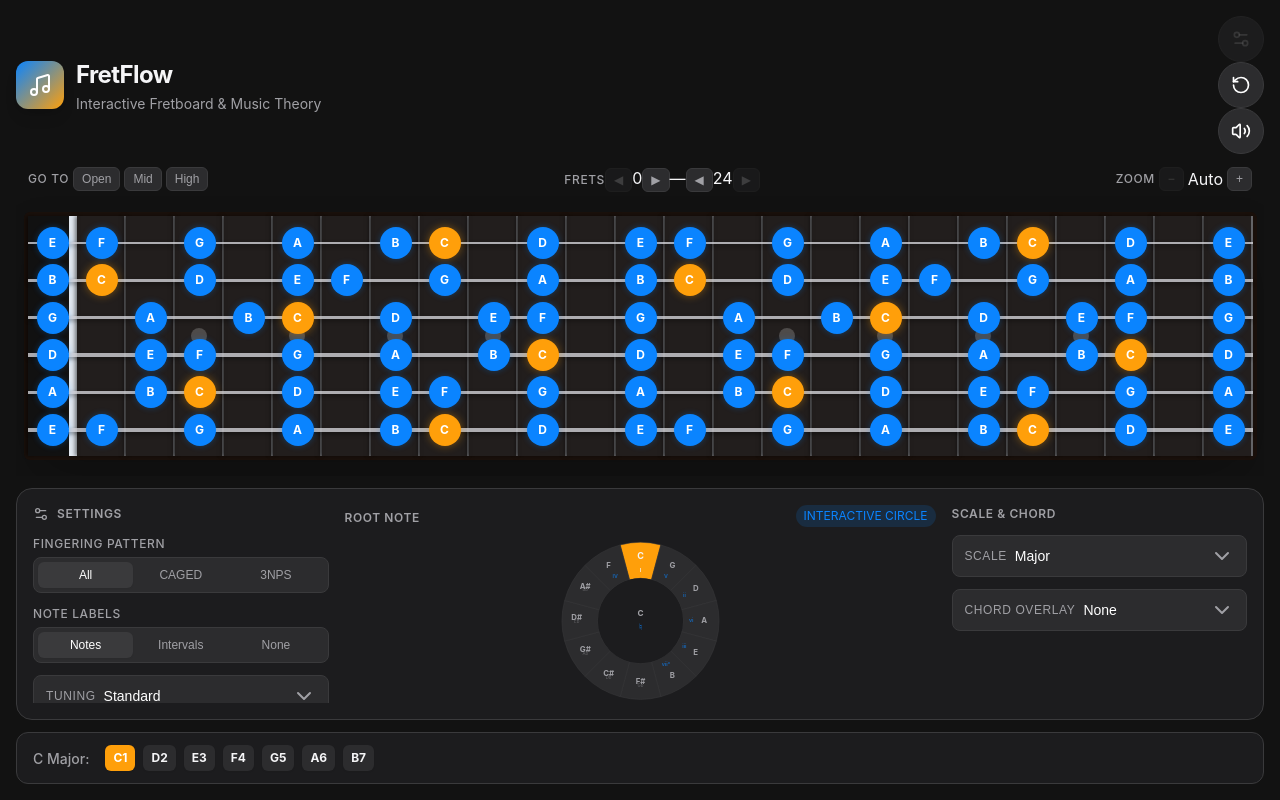
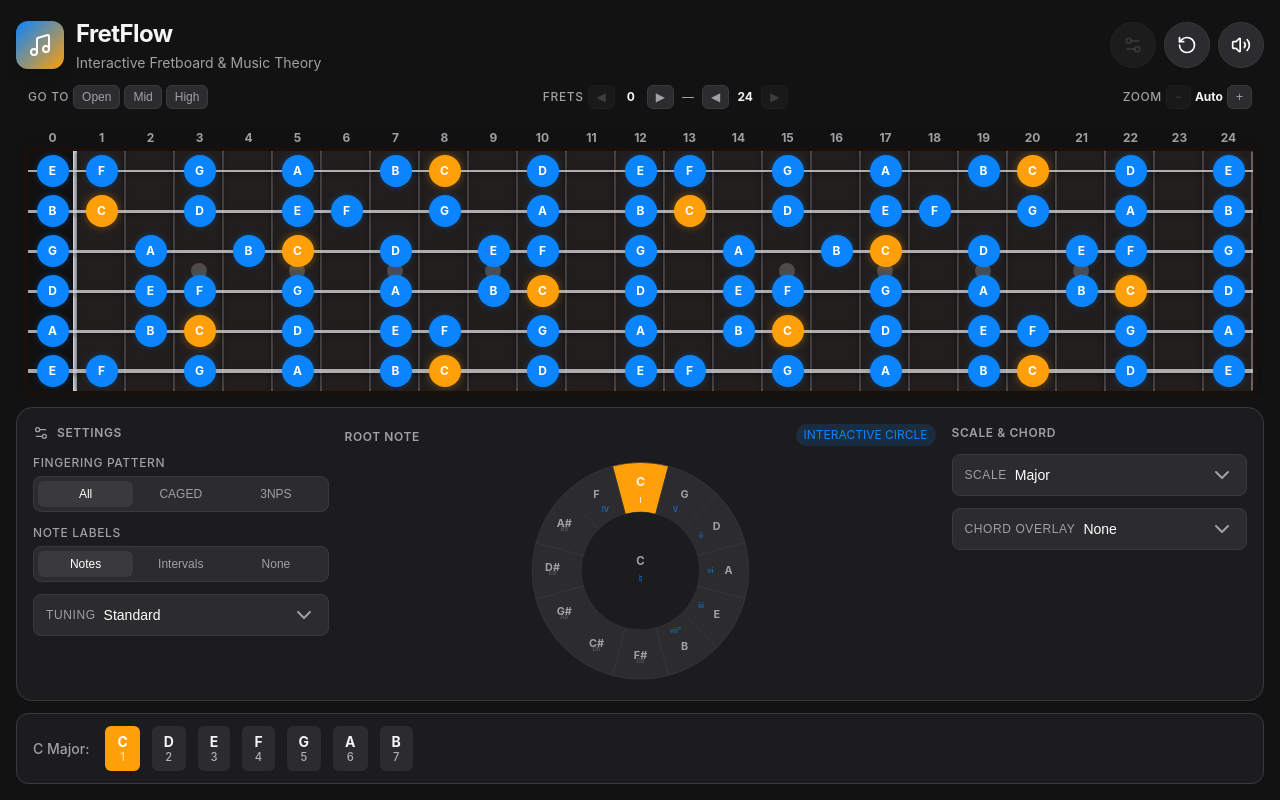
Before and after one commit to iecg/fretboard-app, a React (Vite) app: page / in a window 1280 px wide. Built offline with nearby package versions, Linux system fonts and the light colour scheme.

Commit message:
style: Update global styles and App.css for new UI features; refresh README

```diff
--- a/src/App.css
+++ b/src/App.css
@@ -97,6 +97,12 @@
   flex-shrink: 0;
 }
 
+.header-actions {
+  display: flex;
+  gap: var(--space-2);
+  align-items: center;
+}
+
 .mute-btn:hover {
   background-color: var(--surface-highlight);
   transform: scale(1.05);
@@ -135,7 +141,7 @@
   position: relative;
   width: 100%;
   overflow-x: auto;
-  padding: var(--space-4) var(--space-2);
+  padding: var(--space-4) var(--space-2) 0;
 }
 
 .fretboard-neck {
@@ -144,6 +150,23 @@
   box-shadow: 0 25px 50px -12px rgba(0, 0, 0, 0.25);
   border: 4px solid var(--fretboard-border);
   background-color: var(--fretboard-wood);
+  overflow: hidden;
+}
+
+/* Shape labels below fretboard */
+.shape-labels-row {
+  position: relative;
+  height: 1.5rem;
+  margin-top: var(--space-1);
+}
+
+.shape-label {
+  position: absolute;
+  transform: translateX(-50%);
+  font-size: var(--text-xs);
+  font-weight: 600;
+  color: var(--text-muted);
+  white-space: nowrap;
 }
 
 /* Dynamic Box Overlays behind strings */
@@ -165,22 +188,26 @@
 }
 
 .fret-zero {
-  width: 4rem;
   background-color: var(--fret-nut-bg);
-  border-right: 8px solid var(--fret-nut-wire);
+  border-right: 4px solid var(--fret-nut-wire);
 }
 
 .fret-standard {
-  flex: 1;
   border-right: 2px solid var(--fret-wire);
 }
 
+.fret-numbers-row {
+  display: flex;
+}
+
 .fret-number {
-  position: absolute;
-  top: -1.5rem;
   font-size: 0.75rem;
   font-weight: 700;
   color: var(--text-muted);
+  user-select: none;
+  -webkit-user-select: none;
+  text-align: center;
+  flex-shrink: 0;
 }
 
 .fret-marker-container {
@@ -210,8 +237,6 @@
   inset: 0;
   display: flex;
   flex-direction: column;
-  justify-content: space-between;
-  padding: var(--space-2) 0;
 }
 
 .string-row {
@@ -219,7 +244,7 @@
   width: 100%;
   display: flex;
   align-items: center;
-  height: 2.5rem;
+  height: 40px;
 }
 
 .string-line {
@@ -245,13 +270,6 @@
   align-items: center;
 }
 
-.fret-zero-cell {
-  width: 4rem;
-}
-
-.fret-standard-cell {
-  flex: 1;
-}
 
 .note-bubble {
   width: 2rem;
@@ -265,6 +283,7 @@
   transition: all var(--transition-fast);
   cursor: pointer;
   user-select: none;
+  -webkit-user-select: none;
   -webkit-tap-highlight-color: transparent;
 }
 
@@ -278,6 +297,12 @@
   color: white;
   background-color: var(--accent-primary);
   box-shadow: var(--shadow-note-active);
+}
+
+.note-blue {
+  color: white;
+  background-color: #9333ea;
+  box-shadow: 0 0 8px rgba(147, 51, 234, 0.5);
 }
 
 .note-dimmed {
@@ -332,15 +357,14 @@
   border: 1px solid var(--surface-highlight);
   flex: 1 1 0;
   min-height: 0;
-  overflow: hidden;
+  overflow: visible;
 }
 
 .control-group {
   display: flex;
   flex-direction: column;
   gap: var(--space-3);
-  overflow-y: auto;
-  overflow-x: hidden;
+  overflow: visible;
   min-width: 0;
   flex: 1;
 }
@@ -581,17 +605,32 @@
 .summary-notes {
   display: flex;
   flex-wrap: wrap;
-  gap: var(--space-2);
+  gap: var(--space-3);
 }
 
 .summary-note {
-  padding: var(--space-1) var(--space-2);
+  padding: var(--space-2) var(--space-3);
   background-color: var(--surface-raised);
   border-radius: var(--radius-sm);
-  font-size: var(--text-xs);
+  font-size: var(--text-sm);
   font-weight: 700;
   box-shadow: 0 1px 2px 0 rgba(0,0,0,0.05);
   transition: transform var(--transition-fast);
+  display: flex;
+  flex-direction: column;
+  align-items: center;
+  gap: 1px;
+}
+
+.summary-note-name {
+  line-height: 1.2;
+}
+
+.summary-note-degree {
+  font-size: 0.7rem;
+  font-weight: 500;
+  opacity: 0.65;
+  line-height: 1;
 }
 
 .summary-note:first-child {
@@ -635,7 +674,7 @@
     display: grid;
     grid-template-columns: 1fr 1fr;
     grid-template-rows: auto 1fr;
-    overflow: hidden;
+    overflow: visible;
   }
 
   /* Circle of Fifths spans full bottom row */
@@ -737,13 +776,29 @@
   padding: 0 var(--space-3);
   gap: var(--space-4);
   margin-bottom: var(--space-1);
+  flex-wrap: wrap;
 }
 
 .viewport-jumps,
-.zoom-controls {
+.zoom-controls,
+.fret-range-controls {
   display: flex;
   align-items: center;
   gap: var(--space-1);
+}
+
+.toolbar-range-val {
+  font-size: var(--text-xs);
+  font-weight: 700;
+  color: var(--text-main);
+  min-width: 1.5rem;
+  text-align: center;
+}
+
+.toolbar-range-sep {
+  font-size: var(--text-xs);
+  color: var(--text-muted);
+  padding: 0 var(--space-1);
 }
 
 .toolbar-btn {
@@ -776,15 +831,16 @@
 }
 
 .note-scale-dimmed {
-  color: var(--text-muted);
+  color: var(--text-main);
   background-color: var(--surface-highlight);
-  opacity: 1;
+  opacity: 0.5;
+  border: 1px dashed var(--accent-primary);
 }
 
 .note-scale-only {
-  color: var(--text-muted);
+  color: var(--text-main);
   background-color: var(--surface-highlight);
-  opacity: 1;
+  opacity: 0.85;
 }
 
 .note-scale-only.hidden,
@@ -795,9 +851,9 @@
 
 .chord-outside {
   color: var(--accent-secondary);
-  background-color: transparent;
-  border: 2px dashed var(--accent-secondary);
-  opacity: 0.85;
+  background-color: rgba(255, 159, 10, 0.2);
+  border: 2px solid var(--accent-secondary);
+  opacity: 1;
 }
 
 /* ===== Drawer Selector ===== */
@@ -827,8 +883,6 @@
 
 .drawer-trigger.open {
   border-color: var(--accent-primary);
-  border-bottom-left-radius: 0;
-  border-bottom-right-radius: 0;
 }
 
 .drawer-label {
@@ -853,6 +907,7 @@
   color: var(--text-muted);
   transition: transform var(--transition-fast);
   flex-shrink: 0;
+  transform: rotate(0deg);
 }
 
 .drawer-chevron.open {
@@ -861,17 +916,15 @@
 
 .drawer-options {
   position: absolute;
-  top: 100%;
+  top: calc(100% + 4px);
   left: 0;
   right: 0;
   z-index: 50;
   background: var(--surface-base);
-  border: 1px solid var(--accent-primary);
-  border-top: none;
-  border-bottom-left-radius: var(--radius-md);
-  border-bottom-right-radius: var(--radius-md);
+  border: 1px solid var(--surface-highlight);
+  border-radius: var(--radius-md);
   box-shadow: 0 10px 25px rgba(0,0,0,0.45);
-  max-height: 180px;
+  max-height: 240px;
   overflow-y: auto;
   padding: var(--space-1);
   display: flex;
@@ -901,6 +954,18 @@
   background: var(--accent-primary);
   color: white;
   font-weight: 500;
+}
+
+.drawer-divider {
+  padding: var(--space-1) var(--space-3);
+  font-size: 10px;
+  font-weight: 600;
+  letter-spacing: 0.07em;
+  text-transform: uppercase;
+  color: var(--text-muted);
+  opacity: 0.55;
+  pointer-events: none;
+  margin-top: var(--space-1);
 }
 
 /* ===== Chord Root Row ===== */
--- a/src/index.css
+++ b/src/index.css
@@ -67,6 +67,7 @@
   --caged-a-bg: rgba(59, 130, 246, 0.18);
   --caged-g-bg: rgba(168, 85, 247, 0.18);
 
+
   background-color: var(--bg-color);
   color: var(--text-main);
 
@@ -80,6 +81,12 @@ body {
   margin: 0;
   min-width: 320px;
   min-height: 100vh;
+}
+
+*, *::before, *::after {
+  transition-property: color, background-color, fill, border-color, opacity;
+  transition-duration: var(--transition-base);
+  transition-timing-function: ease;
 }
 
 #root {
```
Also changed, not shown: public/screenshot.png (added), 1 other file (tests, documents, lock files or other folders).
